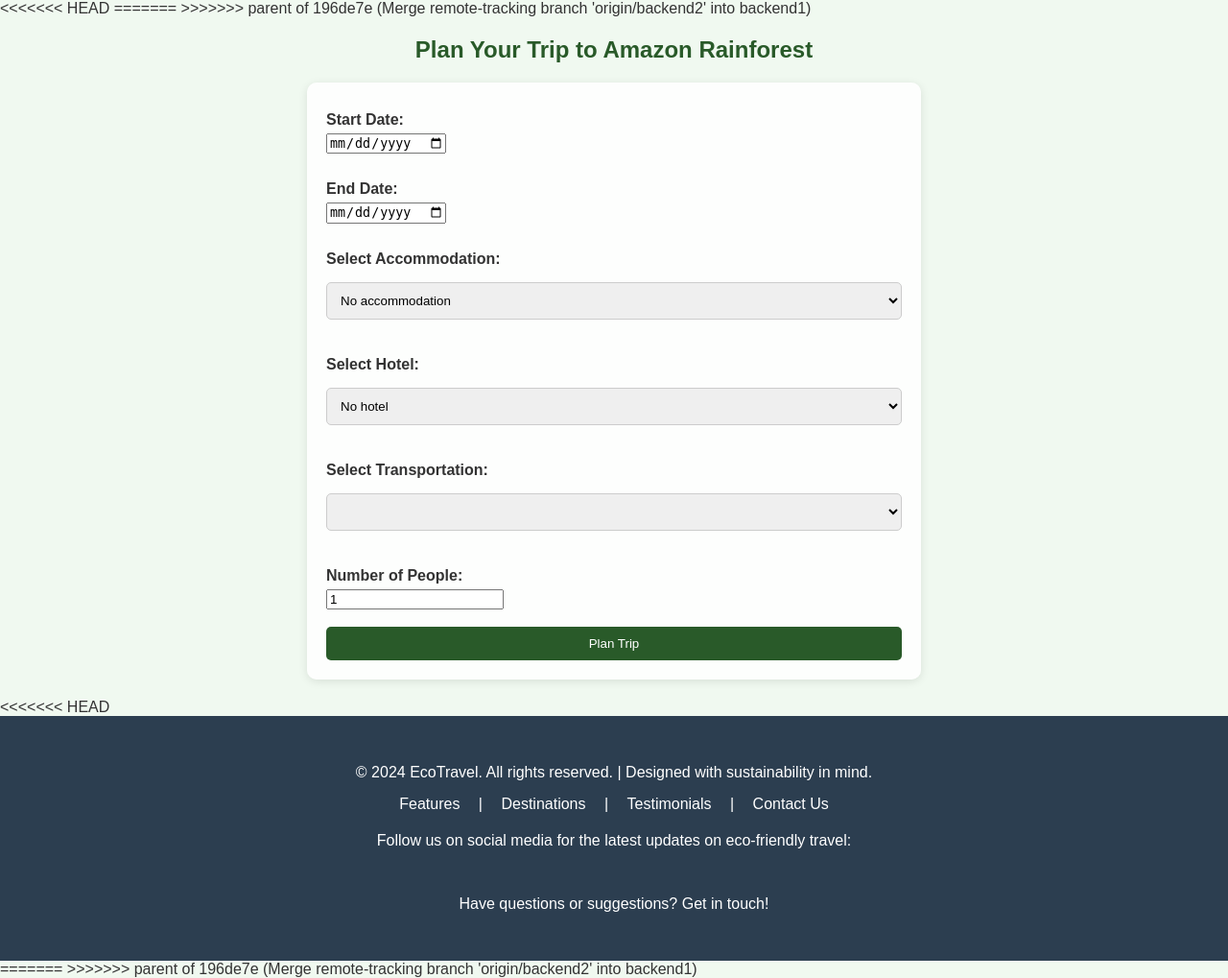
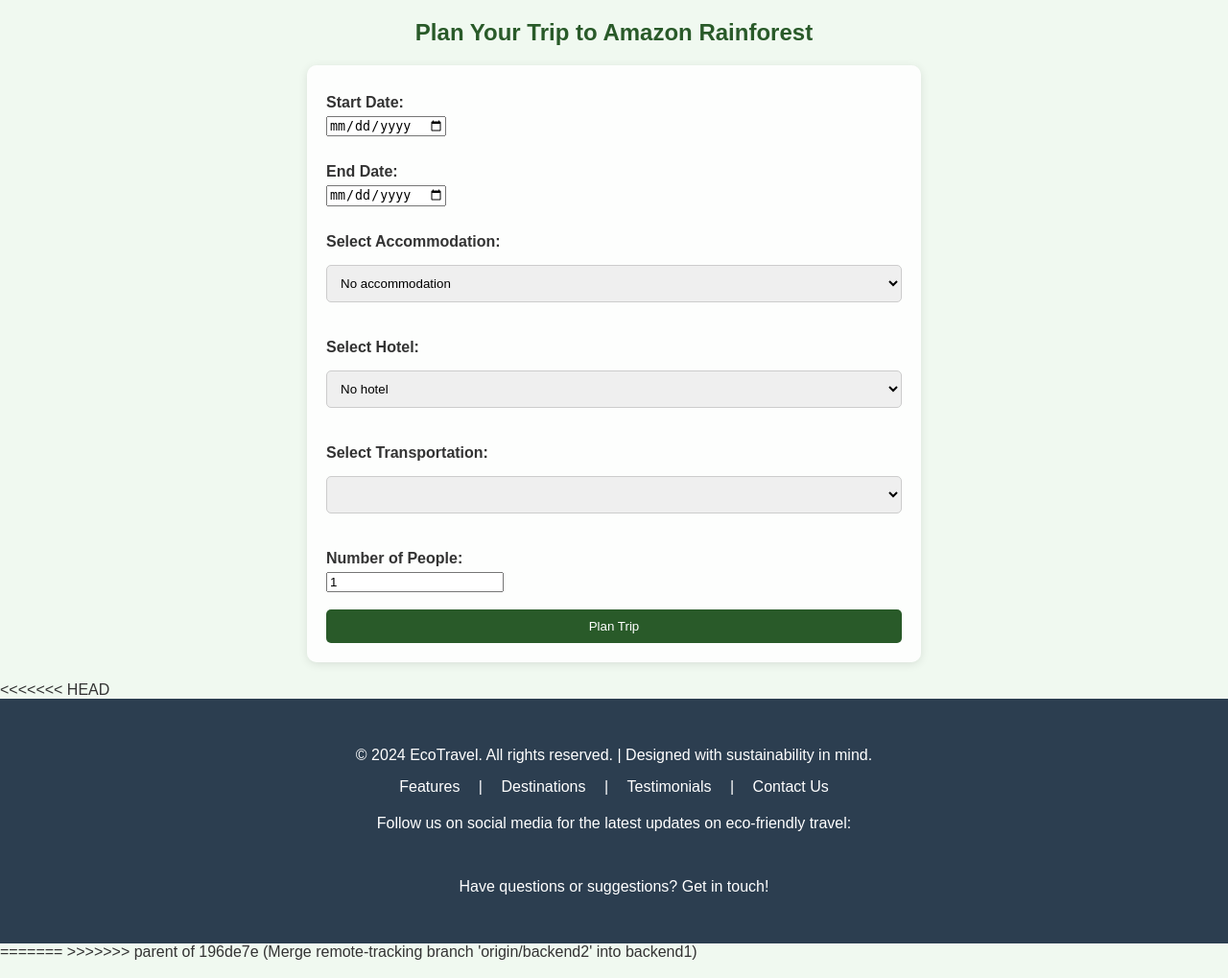
Before and after one commit to Shane-Dias/EcoTravel, a Django app: page /plan_trip/1/ in a window 1280 px wide. Shown: the whole page at 96% size. Run offline with Django 5.2, Linux system fonts and the light colour scheme; data comes from the database, SQL or seed files in the repository; data that the repository does not hold is empty.

Commit message:
original

```diff
--- a/global_travel_planner/eco_travel_app/templates/plan_trip.html
+++ b/global_travel_planner/eco_travel_app/templates/plan_trip.html
@@ -5,7 +5,6 @@
     <meta charset="UTF-8" />
     <title>Plan Trip</title>
     <link rel="stylesheet" type="text/css" href="{% static 'plantrip.css' %}" />
-<<<<<<< HEAD
     <style>
       a {
         text-decoration: none;
@@ -109,8 +108,6 @@
         color: #ffffff;
       }
     </style>
-=======
->>>>>>> parent of 196de7e (Merge remote-tracking branch 'origin/backend2' into backend1)
   </head>
   <body>
     <h2>Plan Your Trip to {{ destination.name }}</h2>
@@ -174,7 +171,7 @@
       <!-- Submit Button -->
       <button type="submit">Plan Trip</button>
     </form>
-<<<<<<< HEAD
+    <<<<<<< HEAD
 
     <footer class="footer">
       <div class="container">
@@ -208,7 +205,7 @@
         </p>
       </div>
     </footer>
-=======
->>>>>>> parent of 196de7e (Merge remote-tracking branch 'origin/backend2' into backend1)
+    ======= >>>>>>> parent of 196de7e (Merge remote-tracking branch
+    'origin/backend2' into backend1)
   </body>
 </html>
```
